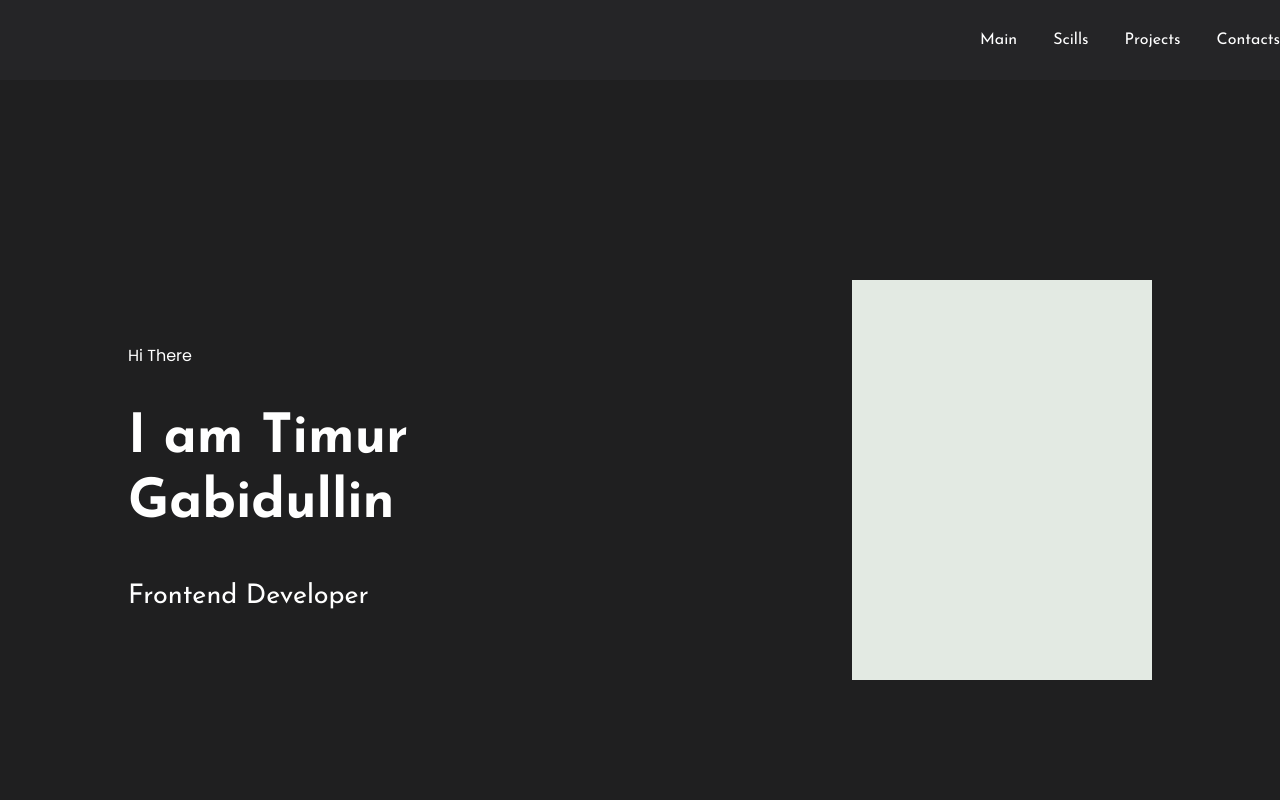
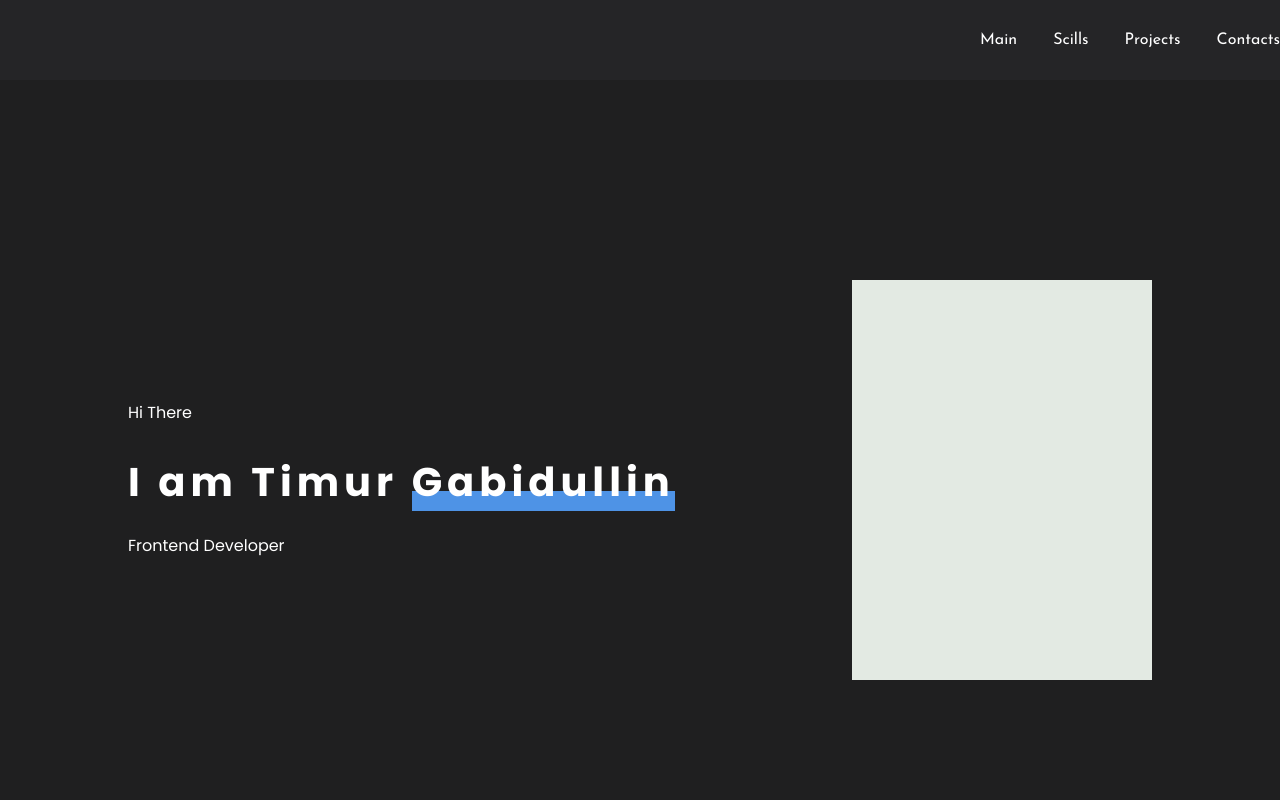
Before and after one commit to TimurGabidullin/portfolio, a React (Create React App) app: page / in a window 1280 px wide. Shown: the top 800 px of the page. Built offline with nearby package versions, Linux system fonts and the light colour scheme.

Commit message:
refactoring main block

```diff
--- a/src/common/styles/Container.module.css
+++ /dev/null
@@ -1,9 +0,0 @@
-.container {
-    width: 80%;
-    margin: 0 auto;
-    height: 100%;
-    display: flex;
-    align-items: center;
-    justify-content: space-between;
-    flex-wrap: wrap;
-}
--- a/src/contacts/Contacts.js
+++ b/src/contacts/Contacts.js
@@ -1,24 +1,19 @@
 import React from "react";
 import style from './Contacts.module.scss';
-import styleContainer from '../common/styles/Container.module.css'
 import Title from "../common/components/title/Title";
 
 
 function Contacts() {
     return (
         <div className={style.contactsBlock}>
-            {/*<div className={`${styleContainer.container} ${style.contactsContainer}`}>*/}
             <div className={`${style.contactsContainer}`}>
                 <Title text={'Contacts'}/>
                 <form action="#" className={style.contacts}>
                     <input placeholder={'Name'}/>
                     <input placeholder={'E-mail'}/>
                     <textarea placeholder={'Your message'}></textarea>
-
                     <button type={"submit"}>SEND MESSAGE</button>
-
                 </form>
-                {/*<button>SEND MESSAGE</button>*/}
             </div>
         </div>
     );
--- a/src/footer/Footer.js
+++ b/src/footer/Footer.js
@@ -1,24 +1,40 @@
 import React from "react";
 import style from './Footer.module.scss';
-import styleContainer from '../common/styles/Container.module.css'
 
 
 function Footer() {
     return (
         <div className={style.footerBlock}>
-            <div className={`${styleContainer.container} ${style.footerContainer}`}>
+            <div className={`${style.footerContainer}`}>
 
                 <h2 className={style.title}>Timur Gabidullin</h2>
                 <div className={style.networks}>
-                    <div className={style.icon}></div>
-                    <div className={style.icon}></div>
-                    <div className={style.icon}></div>
-                    <div className={style.icon}></div>
+                    <div className={style.icon}>
+                        <a href="">
+                            <img src="" alt=""/>
+                        </a>
+                    </div>
+                    <div className={style.icon}>
+                        <a href="">
+                            <img src="" alt=""/>
+                        </a>
+                    </div>
+                    <div className={style.icon}>
+                        <a href="">
+                            <img src="" alt=""/>
+                        </a>
+                    </div>
+                    <div className={style.icon}>
+                        <a href="">
+                            <img src="" alt=""/>
+                        </a>
+                    </div>
                 </div>
                 <span className={style.copy}>© 2022 beingeorge, All Rights Reserved.</span>
             </div>
         </div>
-    );
+    )
+        ;
 }
 
 
--- a/src/footer/Footer.module.scss
+++ b/src/footer/Footer.module.scss
@@ -7,15 +7,20 @@
   background-color: $bgColor;
 
   .footerContainer {
-    align-items: center;
-    flex-direction: column;
-    justify-content: space-between;
+
+    @include container;
+    @include flex(column, space-between, center, nowrap);
+
+
+    //align-items: center;
+    //flex-direction: column;
+    //justify-content: space-between;
 
     .title {
       //background-color: $bgSecondColor;
-      padding:  0;
+      padding: 0;
       margin: 40px 0 20px;
-      @include text($titleFontFamily,22px,1.2);
+      @include text($titleFontFamily, 22px, 1.2);
       letter-spacing: 3px;
 
     }
@@ -38,8 +43,8 @@
     .copy {
       margin: 0 0 20px;
       background-color: $bgColor;
-      @include text($textFontFamily,14px,1.8);
-      color:#ffffff80;
+      @include text($textFontFamily, 14px, 1.8);
+      color: #ffffff80;
     }
   }
 
--- a/src/main/Main.js
+++ b/src/main/Main.js
@@ -4,12 +4,11 @@ import style from './Main.module.scss';
 function Main() {
     return (
         <div className={style.mainBlock}>
-            {/*<div className={`${styleContainer.container} ${style.mainContainer}`}>*/}
             <div className={`${style.mainContainer}`}>
-                <div className={style.text}>
-                    <span className={style.spanText}>Hi There</span>
-                    <h1>I am Timur Gabidullin</h1>
-                    <p className={style.prof}>Frontend Developer</p>
+                <div className={style.greeting}>
+                    <span>Hi There</span>
+                    <h1>I am Timur <span>Gabidullin</span></h1>
+                    <span>Frontend Developer</span>
                 </div>
                 <div className={style.photo}></div>
             </div>
--- a/src/main/Main.module.scss
+++ b/src/main/Main.module.scss
@@ -1,12 +1,13 @@
 @import "src/common/styles/sass/variables";
 @import "src/common/styles/sass/mixins";
 
+
+
+
+//Медиазапросы нужно добавить при сжатии окна -чтоб по центру было все
+
 .mainBlock {
-
-  //display: flex;
-  //flex-direction: column;
-  //justify-content: center;
-  @include flex(column,center,center,nowrap);
+  @include flex(column, center, center, nowrap);
 
   min-height: 100vh;
   background-color: $bgColor;
@@ -15,22 +16,81 @@
     @include container();
     height: 100%;
 
-    .text {
-      width: 400px;
-      @include text($titleFontFamily, 27px, 1.2);
+    .greeting {
+      width: 600px;
+      @include text($titleFontFamily, 40px, 1.2);
+      @include flex(column, flex-start, flex-start, nowrap);
+
       font-weight: 400;
       background-color: $bgColor;
 
 
-      .spanText {
+      span {
         @include text($textFontFamily, 16px, 1.8);
-        font-weight: 400;
+
+
+        //&:nth-child(2) {
+        //  @include text($textFontFamily, 40px, 1.2);
+        //  font-weight: 700;
+        //  letter-spacing: 5px;
+        //  margin: 10px 0;
+        //
+        //}
+        //
+        //span {
+        //  @include text($textFontFamily, 40px, 1.2);
+        //  font-weight: 700;
+        //  letter-spacing: 5px;
+        //  position: relative;
+        //  display: inline-block;
+        //  //z-index: 0;
+        //  &:before{
+        //    content: '';
+        //    position: absolute;
+        //    bottom: -30px;
+        //    background: $primaryColor;
+        //    width: 100%;
+        //    height: 20px;
+        //    //z-index: -1;
+        //
+        //  }
+        //
+        //
+        //}
+
       }
 
-      .prof {
-        @include text($titleFontFamily, 27px, 1.8);
-        margin: 0;
+      h1{
+        @include text($textFontFamily, 40px, 1.2);
+        font-weight: 700;
+        letter-spacing: 5px;
+        margin-top: 30px;
+        span {
+          @include text($textFontFamily, 40px, 1.2);
+          font-weight: 700;
+          letter-spacing: 5px;
+          position: relative;
+          display: inline-block;
+          z-index: 0;
+          &:before{
+            content: '';
+            position: absolute;
+            bottom: -5px;
+            background: $primaryColor;
+            width: 100%;
+            height: 20px;
+            z-index: -1;
+          }
+
+        }
       }
+      //h2{
+      //  @include text($textFontFamily, 16px, 1.8);
+      //  font-weight: 400;
+      //  margin-top: 30px;
+      //}
+
+
     }
 
     .photo {
@@ -38,11 +98,7 @@
       height: 400px;
       background-color: #e3eae3;
     }
-    //display: flex;
-    //justify-content: space-between;
-    //flex-wrap: wrap;
-    //align-items: flex-start;
-    //align-items: center;
+
     @include flex(row, space-between, center, wrap);
     @media screen and (max-width: 877px) {
       justify-content: center;
--- a/src/projects/Projects.js
+++ b/src/projects/Projects.js
@@ -1,6 +1,5 @@
 import React from 'react';
 import style from './Projects.module.scss';
-import styleContainer from '../common/styles/Container.module.css'
 import Project from './project/Project';
 import Title from '../common/components/title/Title';
 import social from '../assets/image/social-network.jpg';
@@ -20,7 +19,7 @@ function Projects() {
 
     return (
         <div className={style.projectsBlock}>
-            <div className={`${styleContainer.container} ${style.projectsContainer}`}>
+            <div className={`${style.projectsContainer}`}>
                 <Title text={'Projects'}/>
                 <div className={style.projects}>
                     <Project style={socialImg} title={'Social Network'}
--- a/src/projects/Projects.module.scss
+++ b/src/projects/Projects.module.scss
@@ -1,4 +1,5 @@
 @import 'src/common/styles/sass/variables';
+@import 'src/common/styles/sass/mixins';
 
 
 .projectsBlock {
@@ -6,10 +7,13 @@
   background-color: $bgColor;
 
   .projectsContainer {
-    align-items: center;
-    flex-direction: column;
-    justify-content: flex-start;
-    flex-wrap: wrap;
+    @include container;
+    @include flex(column, flex-start, center, wrap);
+
+    //align-items: center;
+    //flex-direction: column;
+    //justify-content: flex-start;
+    //flex-wrap: wrap;
 
     .projects {
       width: 100%;
```
